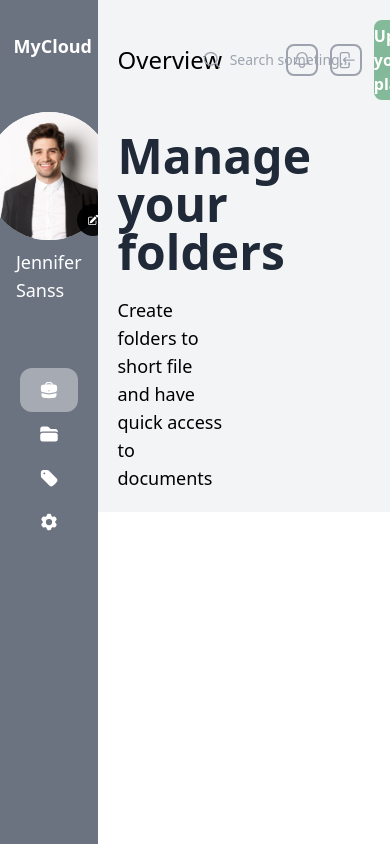
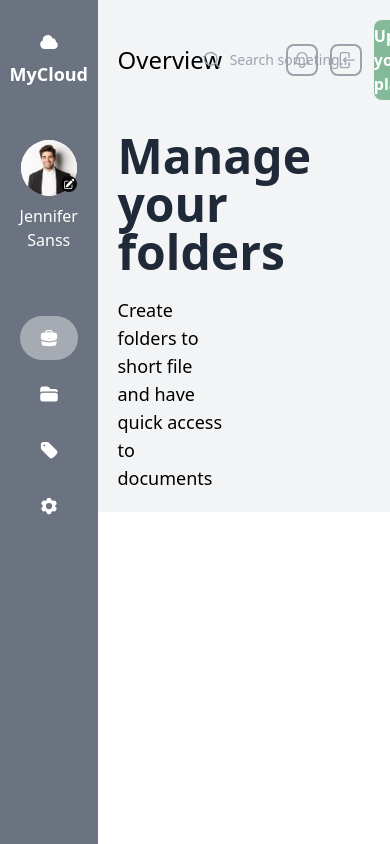
Before and after one commit to rizkymakruf/responsive-dashboard, a Next.js app: page / in a window 390 px wide. Shown: the top 844 px of the page. Built offline with nearby package versions, Linux system fonts and the light colour scheme.

Commit message:
sidebar responsive

```diff
--- a/components/sidebar.js
+++ b/components/sidebar.js
@@ -9,10 +9,10 @@ const Sidebar = (props) => {
   const { setMenu } = props.globalAct;
 
   return (
-    <div className="w-3/12 bg-gray-500 h-screen fixed left-0">
+    <div className="w-3/12 h-full bg-gray-500 fixed left-0">
       <div className="w-full flex flex-col justify-center">
         {/* name app  */}
-        <div className="flex gap-2 items-center justify-center py-8 px-10">
+        <div className="flex flex-col md:flex-row gap-2 items-center justify-center py-8 px-10">
           <svg
             xmlns="http://www.w3.org/2000/svg"
             viewBox="0 0 24 24"
@@ -29,14 +29,14 @@ const Sidebar = (props) => {
         </div>
         {/* profile pic */}
         <div className="flex flex-col justify-center items-center px-10 pt-5 pb-16 space-y-2">
-          <div className="w-32 h-32 rounded-full bg-white relative">
+          <div className="w-14 md:w-32 h-14 md:h-32 rounded-full bg-white relative">
             <Image
               src={ProfilePic}
               className={"rounded-full"}
               alt={"profile"}
               priority
             />
-            <div className="w-8 h-8 bg-black/90 rounded-full flex justify-center items-center absolute bottom-1 right-1">
+            <div className="w-4 md:w-8 h-4 md:h-8 bg-black/90 rounded-full flex justify-center items-center absolute bottom-1 right-0 md:right-1">
               <svg
                 xmlns="http://www.w3.org/2000/svg"
                 viewBox="0 0 24 24"
@@ -48,14 +48,16 @@ const Sidebar = (props) => {
               </svg>
             </div>
           </div>
-          <p className="text-white text-lg">Jennifer Sanss</p>
+          <p className="text-white text-md text-center md:text-lg">
+            Jennifer Sanss
+          </p>
         </div>
         {/* list menu */}
-        <div className="w-full px-5 md:px-10">
+        <div className="w-full px-5 md:px-10 space-y-3">
           <div
-            className={`flex gap-2 items-center px-3 py-3 cursor-pointer justify-center md:justify-start ${
+            className={`flex md:gap-2 items-center px-3 py-3 cursor-pointer justify-center md:justify-start ${
               globalCtx.menu === "dashboard" ? "bg-white/40" : ""
-            } duration-200 rounded-xl`}
+            } duration-200 rounded-full md:rounded-xl`}
             onClick={() => setMenu("dashboard")}
           >
             <svg
@@ -76,7 +78,7 @@ const Sidebar = (props) => {
           <div
             className={`flex gap-2 items-center px-3 py-3 cursor-pointer justify-center md:justify-start ${
               globalCtx.menu === "folders" ? "bg-white/40" : ""
-            } duration-200 rounded-xl`}
+            } duration-200 rounded-full md:rounded-xl`}
             onClick={() => setMenu("folders")}
           >
             <svg
@@ -92,7 +94,7 @@ const Sidebar = (props) => {
           <div
             className={`flex gap-2 items-center px-3 py-3 cursor-pointer justify-center md:justify-start ${
               globalCtx.menu === "favorites" ? "bg-white/40" : ""
-            } duration-200 rounded-xl`}
+            } duration-200 rounded-full md:rounded-xl`}
             onClick={() => setMenu("favorites")}
           >
             <svg
@@ -112,7 +114,7 @@ const Sidebar = (props) => {
           <div
             className={`flex gap-2 items-center px-3 py-3 cursor-pointer justify-center md:justify-start ${
               globalCtx.menu === "settings" ? "bg-white/40" : ""
-            } duration-200 rounded-xl`}
+            } duration-200 rounded-full md:rounded-xl`}
             onClick={() => setMenu("settings")}
           >
             <svg
```
